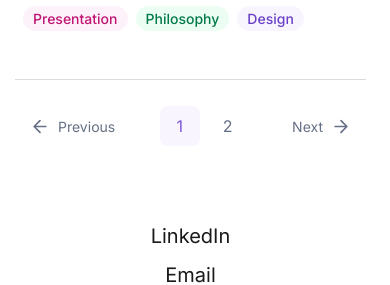
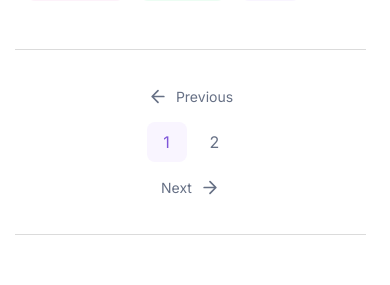
Before and after one commit to diegowrhasta/react-blog, a React (Vite) app in the folder ds-blog/: page / in a window 390 px wide. Shown: the part 5522-5807 px from the top of the page. Built offline with nearby package versions, Linux system fonts and the light colour scheme.

Commit message:
Adds mobile support for Paginator component (and slight adjustment on main for less spacing)

```diff
--- a/ds-blog/src/App.css
+++ b/ds-blog/src/App.css
@@ -11,5 +11,9 @@ div.container {
     display: flex;
     flex-direction: column;
     gap: 36px;
+
+    @media (max-width: 390px) {
+      padding-top: 42px;
+    }
   }
 }
--- a/ds-blog/src/components/EntrySection/Paginator/Paginator.css
+++ b/ds-blog/src/components/EntrySection/Paginator/Paginator.css
@@ -5,10 +5,16 @@ div.paginator-container {
   align-items: center;
   border-top: var(--paginator-border-color);
   padding-top: 21px;
+  padding-bottom: 21px;
 
   span.page-section,
   span.paginator-section {
     place-self: center;
+  }
+
+  @media (max-width: 390px) {
+    flex-direction: column;
+    border-bottom: var(--paginator-border-color);
   }
 
   span.page-section {
```
